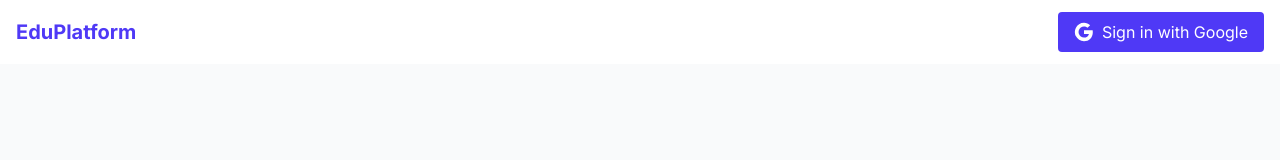
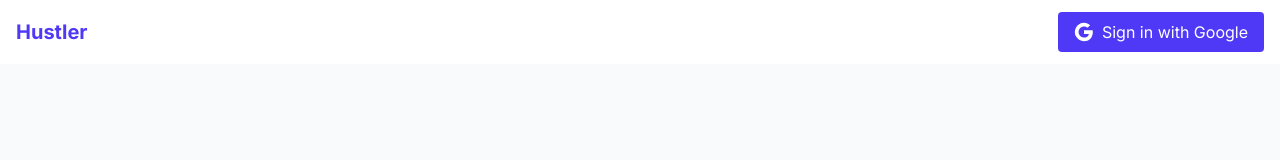
Before and after one commit to AshwetKini/gauth-frontend, a Next.js app: page /setup in a window 1280 px wide. Shown: the top 160 px of the page. Built offline with nearby package versions, Linux system fonts and the light colour scheme; no server answers.

Commit message:
fixed the flow

```diff
--- a/src/app/layout.tsx
+++ b/src/app/layout.tsx
@@ -7,7 +7,7 @@ import Navbar from '@/components/Navbar';
 const inter = Inter({ subsets: ['latin'] });
 
 export const metadata: Metadata = {
-  title: 'EduPlatform - Learn and Teach Online',
+  title: 'Hustler - Learn and Teach Online',
   description: 'Connect with tutors and students worldwide',
 };
 
--- a/src/app/setup/page.tsx
+++ b/src/app/setup/page.tsx
@@ -149,7 +149,7 @@ export default function SetupPage() {
           {step === 1 && (
             <div className="space-y-4">
               <h3 className="text-lg font-medium text-center mb-6">
-                What type of account are you setting up?
+                What type of service are you offering?
               </h3>
 
               <button
--- a/src/components/Navbar.tsx
+++ b/src/components/Navbar.tsx
@@ -17,7 +17,7 @@ export default function Navbar() {
         <div className="flex justify-between h-16">
           <div className="flex items-center">
             <Link href="/" className="text-xl font-bold text-indigo-600">
-              EduPlatform
+              Hustler
             </Link>
           </div>
 
```
